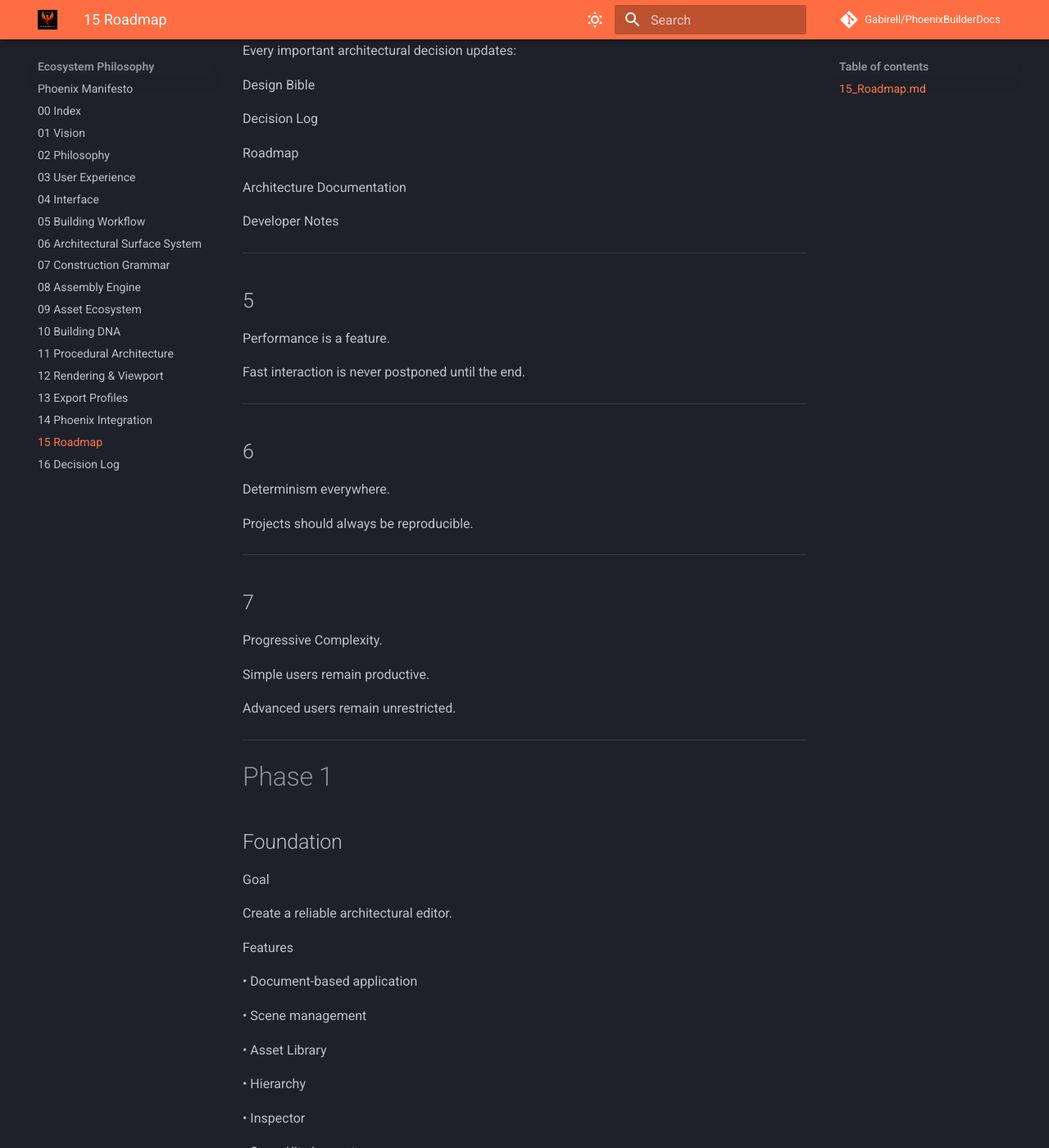
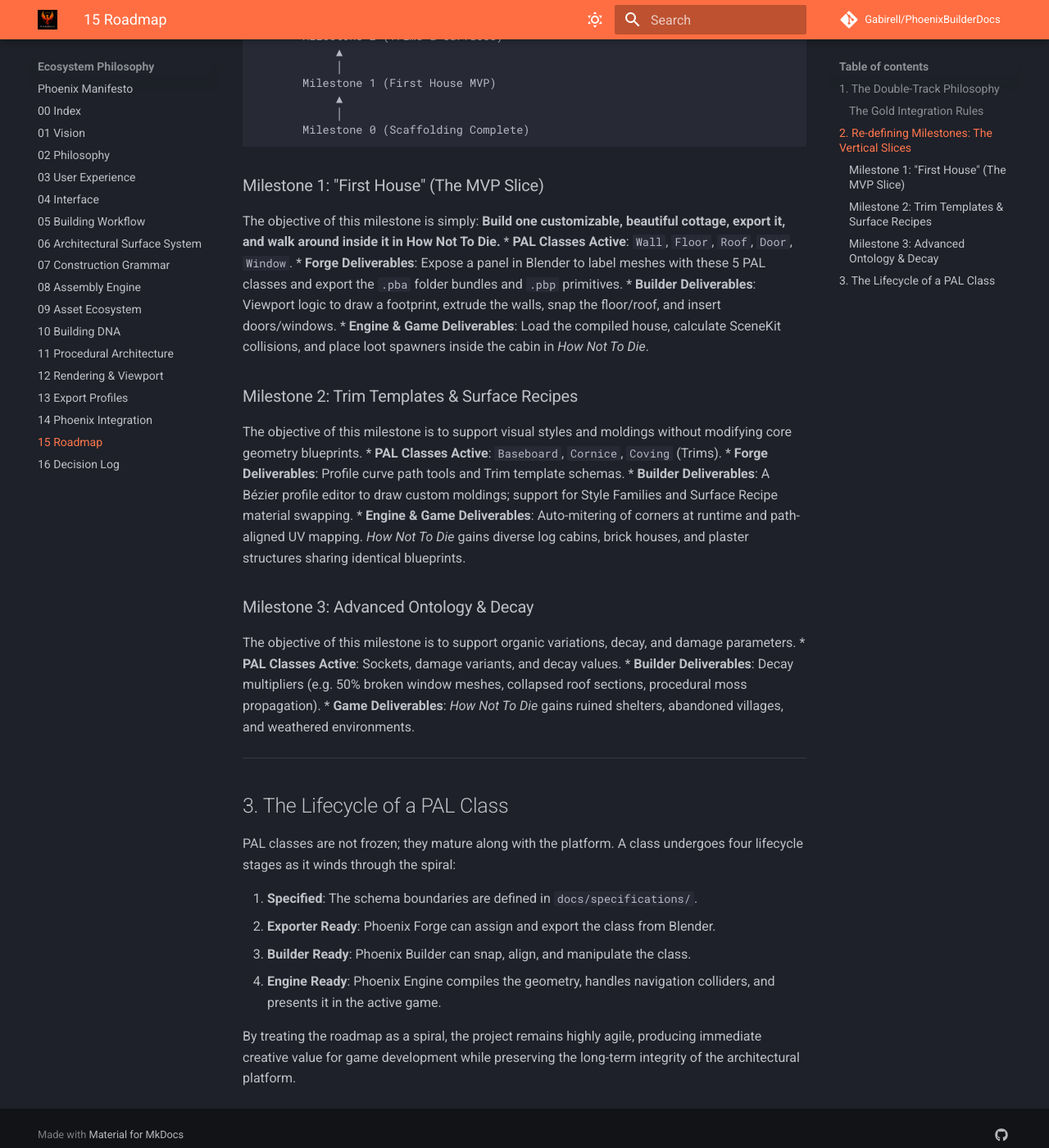
Before and after one commit to Gabirell/PhoenixBuilderDocs, an MkDocs documentation site: the page built from docs/design-bible/15_Roadmap.md, in a window 1280 px wide and 1400 px high, scrolled down 1504 px. Shown: the whole window at 82% size. Built offline with MkDocs 1.6.1 and Material for MkDocs 9.7.7, drawn with Linux system fonts in a browser that asks for light colours; comment, search, counter and statistics services are not loaded; some of the changed text lies outside the part shown.

Commit message:
docs: establish the Double-Track Roadmap (PRODUCT_ROADMAP.md) and rewrite design bible chapter 15 to implement the Phoenix Spiral

````diff
--- a/docs/design-bible/15_Roadmap.md
+++ b/docs/design-bible/15_Roadmap.md
@@ -1,557 +1,90 @@
-# Phoenix Builder Design Bible
-## 15_Roadmap.md
+# Roadmap & The Phoenix Spiral
 
-Version: 2.0.0
-Status: Living Document
+This chapter details the development strategy of the Phoenix Ecosystem. To prevent the project from becoming a purely theoretical architecture exercise, development is structured around a **Double-Track Model** known as **The Phoenix Spiral**.
 
 ---
 
-# Roadmap
+## 1. The Double-Track Philosophy
 
-Phoenix Builder is a long-term project.
+Development is split into two synchronized tracks:
 
-Its development philosophy is based on steady evolution rather than large rewrites.
+* **Track A: The Phoenix Vision (Long-term)**: Outlines the ultimate dream of the platform. A complete pipeline where artists author semantic assets in Blender (Forge), assemble them into buildings using style families (Builder), and deploy them dynamically to the custom runtime (Engine) and community marketplace (Atlas).
+* **Track B: The Phoenix Playground (Immediate)**: Asks one pragmatic question: *"What can I use next month in my actual game?"* Every development cycle must produce a tangible asset, primitive, or tool that immediately upgrades the validation game (*How Not To Die*).
 
-Every release should improve an already usable application.
+```
+   TRACK A: THE VISION (Design)               TRACK B: THE PLAYGROUND (Validation)
 
-No milestone should exist only as preparation for a future milestone.
+       [ Phoenix Forge Exporter ] ────────────► Exposes basic class assignment
+                   │                                         │
+                   ▼                                         ▼
+       [ PAL Ontology Specifications ] ───────► Concretizes active MVP classes
+                   │                                         │
+                   ▼                                         ▼
+       [ Phoenix Builder Assembly ] ──────────► Generates rectangular cottage layouts
+                   │                                         │
+                   ▼                                         ▼
+       [ Target Engine Exporters ] ───────────► Compiles collisions and navigation
+                   │                                         │
+                   ▼                                         ▼
+       [ Phoenix Swift Engine ] ──────────────► Player navigates inside the house
+```
 
-Every version should solve real problems for real developers.
+### The Gold Integration Rules
+1. **The Bi-Weekly Rule**: Every two weeks, the Phoenix pipeline must compile a new capability that manifests directly inside *How Not To Die*.
+2. **The Development Rule**: Every proposed feature must satisfy the three-way validator:
+   - Does this improve **Phoenix Builder**?
+   - Does this improve **Phoenix Engine**?
+   - Can I immediately use it in **How Not To Die**?
+   *If any answer is "No", the feature is deferred to the LATER backlog.*
 
 ---
 
-# Core Development Principles
+## 2. Re-defining Milestones: The Vertical Slices
 
-Development follows seven principles.
+Instead of completing 100% of Builder before starting Engine integration, development is organized into **Vertical Slices** (Milestones). Each slice matures the entire pipeline (Forge -> Builder -> Engine -> Game) for a specific set of PAL elements.
 
-## 1
+```
+       Milestone 3+ (Districts)
+            ▲
+            │
+       Milestone 2 (Trims & Surfaces)
+            ▲
+            │
+       Milestone 1 (First House MVP)
+            ▲
+            │
+       Milestone 0 (Scaffolding Complete)
+```
 
-Always shippable.
+### Milestone 1: "First House" (The MVP Slice)
+The objective of this milestone is simply: **Build one customizable, beautiful cottage, export it, and walk around inside it in How Not To Die.**
+* **PAL Classes Active**: `Wall`, `Floor`, `Roof`, `Door`, `Window`.
+* **Forge Deliverables**: Expose a panel in Blender to label meshes with these 5 PAL classes and export the `.pba` folder bundles and `.pbp` primitives.
+* **Builder Deliverables**: Viewport logic to draw a footprint, extrude the walls, snap the floor/roof, and insert doors/windows.
+* **Engine & Game Deliverables**: Load the compiled house, calculate SceneKit collisions, and place loot spawners inside the cabin in *How Not To Die*.
 
-At the end of every milestone, Phoenix Builder should remain stable and usable.
+### Milestone 2: Trim Templates & Surface Recipes
+The objective of this milestone is to support visual styles and moldings without modifying core geometry blueprints.
+* **PAL Classes Active**: `Baseboard`, `Cornice`, `Coving` (Trims).
+* **Forge Deliverables**: Profile curve path tools and Trim template schemas.
+* **Builder Deliverables**: A Bézier profile editor to draw custom moldings; support for Style Families and Surface Recipe material swapping.
+* **Engine & Game Deliverables**: Auto-mitering of corners at runtime and path-aligned UV mapping. *How Not To Die* gains diverse log cabins, brick houses, and plaster structures sharing identical blueprints.
+
+### Milestone 3: Advanced Ontology & Decay
+The objective of this milestone is to support organic variations, decay, and damage parameters.
+* **PAL Classes Active**: Sockets, damage variants, and decay values.
+* **Builder Deliverables**: Decay multipliers (e.g. 50% broken window meshes, collapsed roof sections, procedural moss propagation).
+* **Game Deliverables**: *How Not To Die* gains ruined shelters, abandoned villages, and weathered environments.
 
 ---
 
-## 2
+## 3. The Lifecycle of a PAL Class
 
-One-person sustainable.
+PAL classes are not frozen; they mature along with the platform. A class undergoes four lifecycle stages as it winds through the spiral:
 
-Every feature must be maintainable by a single developer.
+1. **Specified**: The schema boundaries are defined in `docs/specifications/`.
+2. **Exporter Ready**: Phoenix Forge can assign and export the class from Blender.
+3. **Builder Ready**: Phoenix Builder can snap, align, and manipulate the class.
+4. **Engine Ready**: Phoenix Engine compiles the geometry, handles navigation colliders, and presents it in the active game.
 
-Complexity is added only when it clearly improves the user experience.
-
----
-
-## 3
-
-Architecture before features.
-
-Strong foundations reduce future work.
-
-Features built on poor architecture become technical debt.
-
----
-
-## 4
-
-Documentation evolves together with code.
-
-Every important architectural decision updates:
-
-Design Bible
-
-Decision Log
-
-Roadmap
-
-Architecture Documentation
-
-Developer Notes
-
----
-
-## 5
-
-Performance is a feature.
-
-Fast interaction is never postponed until the end.
-
----
-
-## 6
-
-Determinism everywhere.
-
-Projects should always be reproducible.
-
----
-
-## 7
-
-Progressive Complexity.
-
-Simple users remain productive.
-
-Advanced users remain unrestricted.
-
----
-
-# Phase 1
-
-## Foundation
-
-Goal
-
-Create a reliable architectural editor.
-
-Features
-
-• Document-based application
-
-• Scene management
-
-• Asset Library
-
-• Hierarchy
-
-• Inspector
-
-• SceneKit viewport
-
-• Camera
-
-• Selection
-
-• Undo / Redo
-
-• Basic snapping
-
-• Saving projects
-
-Deliverable
-
-A user can manually assemble simple buildings.
-
-Status
-
-Current Phase
-
----
-
-# Phase 2
-
-## Intelligent Assembly
-
-Goal
-
-Replace simple placement with semantic construction.
-
-Features
-
-Construction Grammar
-
-Sockets
-
-Semantic Assets
-
-Automatic wall joining
-
-Automatic corners
-
-Door insertion
-
-Window insertion
-
-Roof generation
-
-Foundation generation
-
-Live validation
-
-Result
-
-Building architecture instead of placing boxes.
-
----
-
-# Phase 3
-
-## Surface System
-
-Goal
-
-Separate appearance from geometry.
-
-Features
-
-Surface DNA
-
-Surface Recipes
-
-Style Families
-
-Material Vault
-
-Trim Templates
-
-Automatic UV assignment
-
-Decal Layers
-
-Weathering
-
-Damage
-
-Result
-
-One building.
-
-Infinite appearances.
-
----
-
-# Phase 4
-
-## Building Templates
-
-Goal
-
-Buildings become reusable architectural assets.
-
-Features
-
-Building Templates
-
-Building DNA
-
-Template Library
-
-Parameterized buildings
-
-Building presets
-
-Building inheritance
-
-Template editing
-
-Random variation
-
-Result
-
-Create one church.
-
-Generate hundreds of churches.
-
----
-
-# Phase 5
-
-## Procedural Architecture
-
-Goal
-
-Automate repetitive architectural work.
-
-Features
-
-Rule engine
-
-Seeds
-
-Constraint system
-
-Building generators
-
-Room generators
-
-Roof generators
-
-Facade generators
-
-Decoration generators
-
-Validation
-
-Result
-
-Procedural buildings that remain fully editable.
-
----
-
-# Phase 6
-
-## Phoenix Forge
-
-Goal
-
-Complete asset creation workflow.
-
-Features
-
-Blender Add-on
-
-Asset exporter
-
-Metadata editor
-
-Socket editor
-
-Trim authoring
-
-Asset validation
-
-LOD authoring
-
-Collision authoring
-
-Preview exporter
-
-Result
-
-Artists create intelligent assets.
-
-Builder assembles them.
-
----
-
-# Phase 7
-
-## Export Profiles
-
-Goal
-
-Support multiple engines.
-
-Profiles
-
-Phoenix Engine
-
-SpriteKit
-
-Unity
-
-Godot
-
-Unreal
-
-glTF
-
-Features
-
-Automatic optimization
-
-Texture atlases
-
-Sprite slicing
-
-LOD generation
-
-Collision generation
-
-Metadata export
-
-Result
-
-Build once.
-
-Export anywhere.
-
----
-
-# Phase 8
-
-## Community Ecosystem
-
-Goal
-
-Make Phoenix Builder expandable.
-
-Features
-
-Community Building Kits
-
-Style Libraries
-
-Surface Recipes
-
-Export Profiles
-
-Plugin API
-
-Template Marketplace
-
-Documentation Portal
-
-Result
-
-Community content becomes first-class.
-
----
-
-# Phase 9
-
-## District Builder
-
-Goal
-
-Expand from buildings to neighborhoods.
-
-Features
-
-Street generation
-
-Building lots
-
-Sidewalks
-
-Parks
-
-Vegetation
-
-Utility networks
-
-District Templates
-
-Road grammar
-
-Result
-
-Entire neighborhoods become procedural.
-
----
-
-# Phase 10
-
-## City Builder
-
-Future Vision
-
-Procedural cities.
-
-Historical evolution.
-
-District interaction.
-
-Infrastructure.
-
-Traffic.
-
-Population support.
-
-This phase belongs to the long-term future.
-
-It is intentionally outside the initial scope.
-
----
-
-# Continuous Improvement
-
-Certain areas evolve continuously.
-
-Performance
-
-User Interface
-
-Documentation
-
-Accessibility
-
-Localization
-
-Asset Libraries
-
-Developer Experience
-
-Testing
-
-None of these wait for major releases.
-
----
-
-# Success Metrics
-
-Progress is not measured by lines of code.
-
-Instead, Phoenix Builder should continuously improve:
-
-Time required to create a building.
-
-Number of reusable assets.
-
-Export quality.
-
-Editor responsiveness.
-
-Documentation quality.
-
-User satisfaction.
-
-Community contributions.
-
-Maintainability.
-
----
-
-# The Friday Night Test
-
-Every milestone should pass one simple test.
-
-Imagine returning to the project after two months away.
-
-Within thirty minutes you should understand:
-
-Where development stopped.
-
-What was completed.
-
-What comes next.
-
-Why previous decisions were made.
-
-If this is not possible, documentation has failed.
-
----
-
-# Long-Term Vision
-
-Phoenix Builder should become the fastest way to create game-ready architecture.
-
-Not because it automates creativity.
-
-Because it removes unnecessary work.
-
-Artists create architecture.
-
-Phoenix Builder handles repetition.
-
----
-
-# Final Milestone
-
-The project reaches maturity when a single developer can:
-
-Create intelligent assets inside Phoenix Forge.
-
-Assemble an entire town inside Phoenix Builder.
-
-Export directly into Phoenix Engine.
-
-Begin designing gameplay immediately.
-
-Without manually rebuilding or optimizing content.
-
----
-
-# Guiding Principle
-
-The roadmap is a compass.
-
-Not a contract.
-
-The destination remains constant.
-
-The path may evolve as Phoenix Builder grows.
-
----
-
-End of File
+By treating the roadmap as a spiral, the project remains highly agile, producing immediate creative value for game development while preserving the long-term integrity of the architectural platform.
````
Also changed, not shown: PRODUCT_ROADMAP.md (added, +58 -0 lines), PROJECT_STATUS.md (+21 -13 lines).
